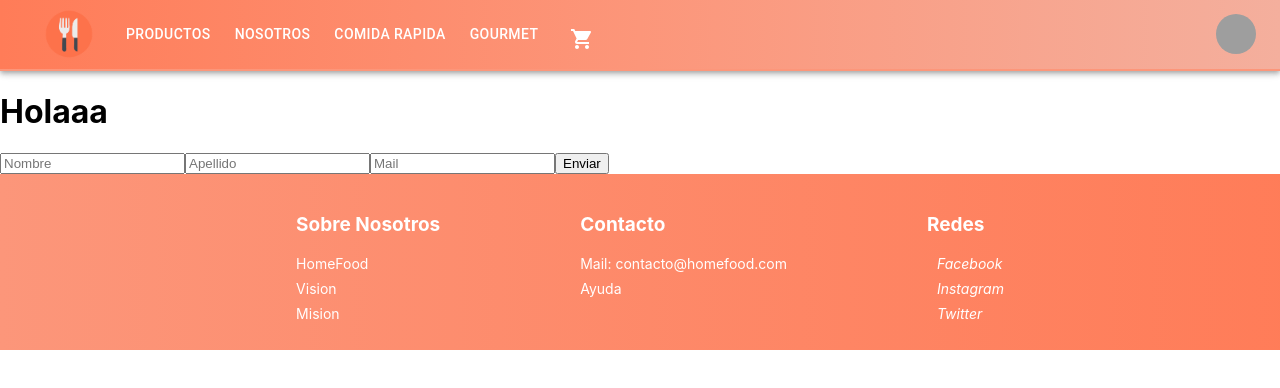
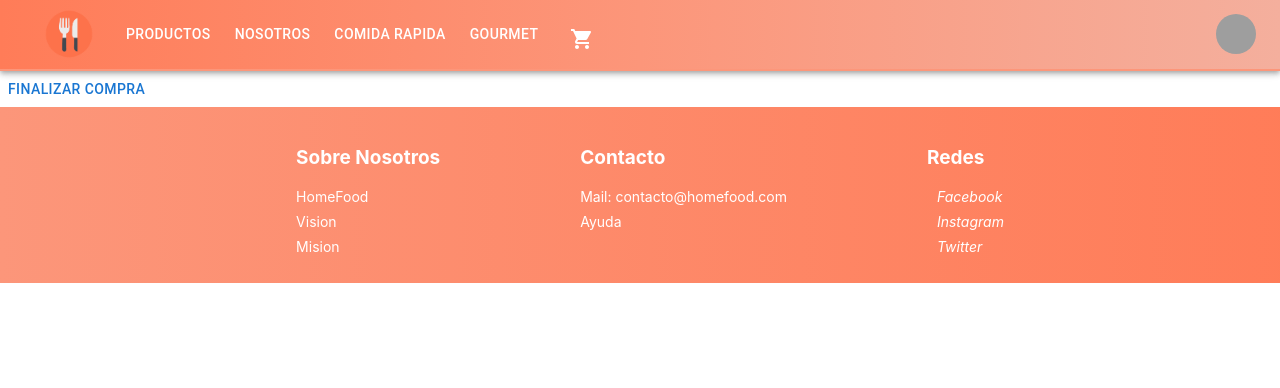
Before and after one commit to lucasmasini/HomeFood, a React (Create React App) app: page /cartTest in a window 1280 px wide. Shown: the top 388 px of the page. Built offline with nearby package versions, Linux system fonts and the light colour scheme; grey boxes are pictures that could not be loaded.

Commit message:
Se mejoro el form y se le dio estilo

```diff
--- a/src/Context/CartContext.jsx
+++ b/src/Context/CartContext.jsx
@@ -103,6 +103,7 @@ const CartProvider = ({children})=>{
     const total = cartItems.reduce((previous,current)=> previous + current.quantity * current.price, 0);
 
     const values = {
+
         addItems,
         deleteItem,
         removeOneItem,
--- a/src/components/Cart/BuyForm.jsx
+++ b/src/components/Cart/BuyForm.jsx
@@ -1,51 +1,94 @@
 import { useForm } from "react-hook-form"
 import Swal from "sweetalert2";
+import { Modal } from "@mui/material";
+import { Button } from "@mui/material";
+import { useState,useContext } from 'react';
+import TextField from '@mui/material/TextField';
+import { context } from '../../Context/CartContext.jsx';
+import './BuyForm.scss';
 
 const BuyForm = ({ finishItemsBuy, cartItems }) => {
-    const { register, handleSubmit, formState: { errors } } = useForm();
+    const {clear} = useContext(context);
+    const { register, handleSubmit} = useForm();
+
+    const [open, setOpen] = useState(false);
+    const handleClose = (event) => {
+        event.preventDefault();
+        setOpen(!open)
+    }
 
     const onSubmit = (data) => {
-        if(cartItems){
+        if (cartItems) {
             finishItemsBuy(data);
+            setOpen(!open)
+            clear();
             Swal.fire({
-                icon: 'success',
                 title: 'Compra Finalizada',
                 confirmButtonText: '<a href="/products" style="text-decoration: none; color: white">Aceptar</a>',
                 confirmButtonColor: "#c94c2a",
-                background: "antiquewhite",
+                background: "#f09880",
             })
         }
-        else{
+        else {
             cartItems <= 0 && Swal.fire('Su carrito esta vacio');
         };
     }
+
+    const handleFinishBuy = () => {
+        setOpen(!open);
+    }
+
     return (
         <>
-            <h1>Holaaa</h1>
-            <form onSubmit={handleSubmit(onSubmit)}>
-                <input
-                    placeholder="Nombre"
-                    type="text"
-                    {...register("name", { required: true, maxLength: 30 })} />
-                <span>
-                    {errors.name && "El campo nombre es obligatorio"}
-                </span>
-                <input
-                    placeholder="Apellido"
-                    type="text"
-                    {...register("lastname", { required: true, maxLength: 30 })} />
-                <span>
-                    {errors.lastname && "El campo apellido es obligatorio"}
-                </span>
-                <input
-                    placeholder="Mail"
-                    type="email"
-                    {...register("email", { required: true, maxLength: 50 })} />
-                <span>
-                    {errors.email && "El campo mail es obligatorio"}
-                </span>
-                <button type="sumbit">Enviar</button>
-            </form>
+            <Button className='deleteButton' onClick={() => handleFinishBuy()}>
+                Finalizar compra
+            </Button>
+            <Modal
+                className='buyModal'
+                open={open}
+                onClose={handleClose}
+                aria-labelledby='simple-modal-title'
+                aria-describedby='simple-modal-description'
+            >
+                <div className='buyFormContainer'>
+                    <h3>Datos Personales</h3>
+                    <form onSubmit={handleSubmit(onSubmit)}>
+                        <TextField
+                            margin="normal"
+                            fullWidth
+                            required
+                            id="standard-required"
+                            label="Nombre"
+                            type='text'
+                            color='warning'
+                            {...register("name", { required: true, maxLength: 30 })}
+                        />
+                        <TextField
+                            margin="normal"
+                            fullWidth
+                            required
+                            id="standard-required"
+                            label="Apellido"
+                            type='text'
+                            color='warning'
+                            {...register("lastname", { required: true, maxLength: 30 })}
+                        />
+                        <TextField
+                            margin="normal"
+                            fullWidth
+                            required
+                            id="standard-required"
+                            label="Mail"
+                            type='email'
+                            color='warning'
+                            {...register("email", { required: true, maxLength: 30 })}
+                        />
+                        <div className="sumbitButton">
+                            <Button type="sumbit">Enviar</Button>
+                        </div>
+                    </form>
+                </div>
+            </Modal>
         </>
     )
 }
--- /dev/null
+++ b/src/components/Cart/BuyForm.scss
@@ -0,0 +1,42 @@
+.buyModal{
+    width: 100%;
+    height: 100vh;
+    display: flex;
+    justify-content: center;
+    align-items: center;
+    .buyFormContainer{
+        width: 500px;
+        height: 400px;
+        display: flex;
+        flex-direction: column;
+        align-items: center;
+        justify-content: center;
+        background-color: #f09880;
+        border-radius: 20px;
+        padding: 20px;
+        border: 0.2px solid black;
+        box-shadow: 2px 3px 3px 2px 0.7;
+        .sumbitButton{
+            margin-top: 10px;
+            display: flex;
+            justify-content: center;
+            button{
+                width: 150px;
+                height: 40px;
+                background-color: #c75b3d;
+                border: 0.1px solid black;
+                font-size: 13px;
+                font-weight: 700;
+                color: antiquewhite;
+            }
+        }
+    }
+    h3{
+        font-size: 24px;
+        font-weight: 500;
+        margin: 0;
+        padding-bottom: 10px;
+        color:rgb(41, 38, 38);
+    }
+
+}
--- a/src/components/Item/Item.jsx
+++ b/src/components/Item/Item.jsx
@@ -68,7 +68,7 @@ const Item = ({ product }) => {
                             {(isAddOnCart) ? (
                                 <Button style={finishButton}>
                                     <Link to={ruta} style={{ textDecoration: 'none', color: 'white' }}>
-                                        Finalizar compra
+                                        Ir al carrito
                                     </Link>
                                 </Button>
                             ) : (
--- a/src/pages/ShoppingCart/ShoppingCart.jsx
+++ b/src/pages/ShoppingCart/ShoppingCart.jsx
@@ -1,14 +1,14 @@
 import { context } from '../../Context/CartContext';
-import { useContext } from 'react';
+import { useContext, useState } from 'react';
 import ItemCart from './CartItems/ItemCart';
 import './ShoppingCartStyle.scss'
-import { Button } from '@mui/material';
+import { Button, Typography } from '@mui/material';
 import { Link } from 'react-router-dom';
+import Cart from '../../components/Cart/cart';
+
 
 const ShoppingCart = () => {
     const { cartItems, clear, total} = useContext(context);
-
-
 
     return (
         <>
@@ -36,6 +36,9 @@ const ShoppingCart = () => {
                             <Button className='deleteButton' onClick={()=>clear()}>
                                 Vaciar carrito
                             </Button>
+                            <div>
+                                <Cart/>
+                            </div>
                         </>
                     )}
 
```
